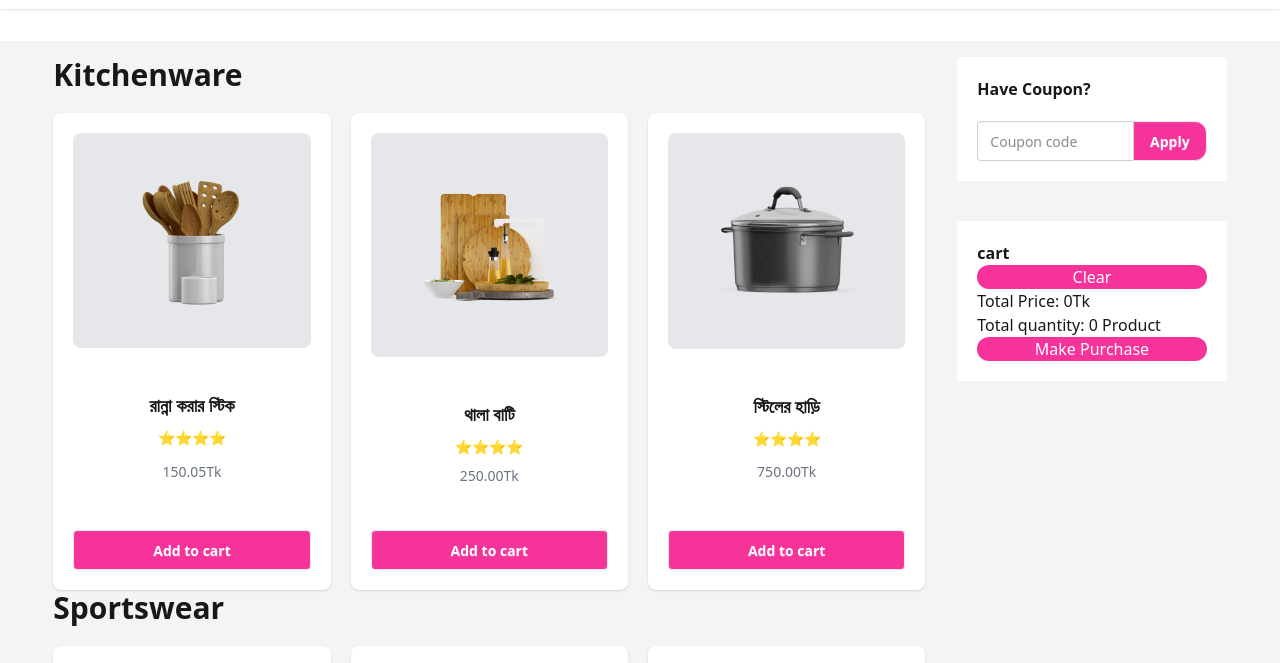
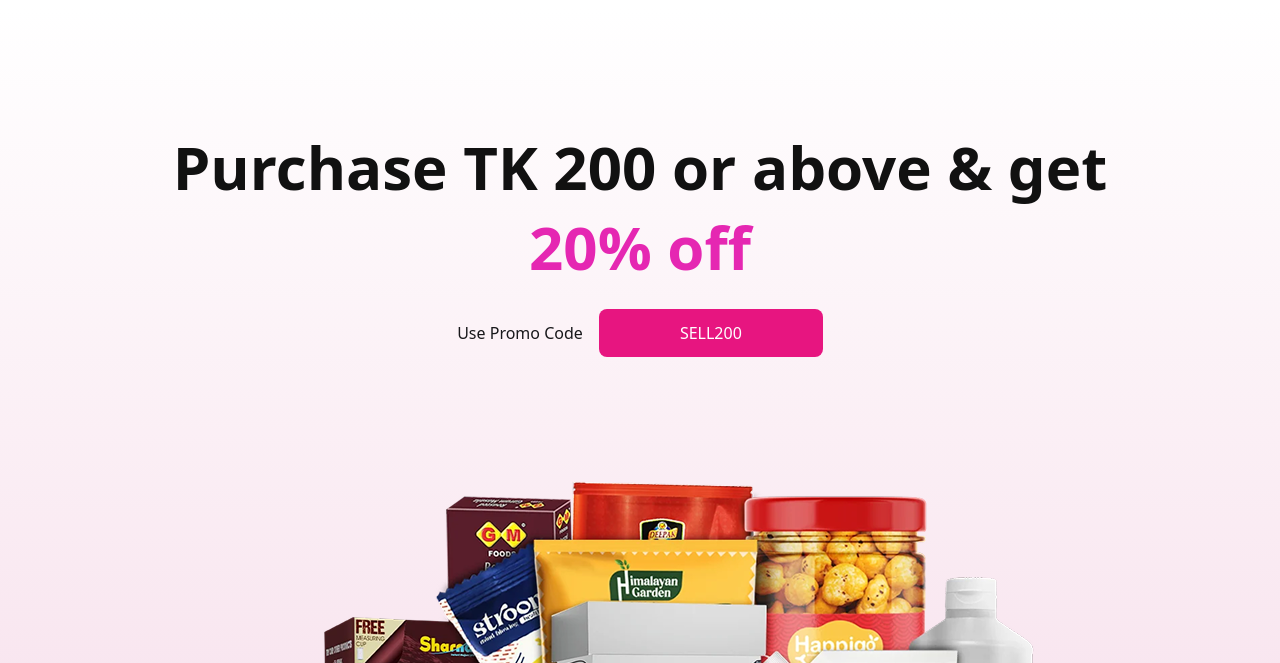
Before and after one commit to nasim-ferdous/deshi-deals-project, a plain HTML site: page index.html in a window 1280 px wide. Shown: the part 71-734 px from the top of the page. Drawn offline with nearby package versions, Linux system fonts and the light colour scheme.

Commit message:
added banner section

```diff
--- a/index.html
+++ b/index.html
@@ -27,7 +27,27 @@
       </div>
     </header>
     <main class="bg-gray-100">
-      <section id="banner"></section>
+      <section
+        id="banner"
+        class="h-[900px] bg-gradient-to-b from-[#ffffff] to-[#f6ddea] mb-28 pt-20"
+      >
+        <div class="flex flex-col items-center mt-12">
+          <h1 class="text-6xl font-bold text-[#111111] mb-5">
+            Purchase TK 200 or above & get
+          </h1>
+          <p class="text-[#E527B2] text-6xl font-bold">20% off</p>
+          <div class="flex gap-4 items-center mt-8">
+            <p>Use Promo Code</p>
+            <div class="bg-[#E71580] w-56 p-3 text-center rounded-lg">
+              <p class="text-white">SELL200</p>
+            </div>
+          </div>
+
+          <div class="mt-5">
+            <img src="./assets/hero-bg.png" alt="" class="" />
+          </div>
+        </div>
+      </section>
 
       <section
         id="product-container"
```
